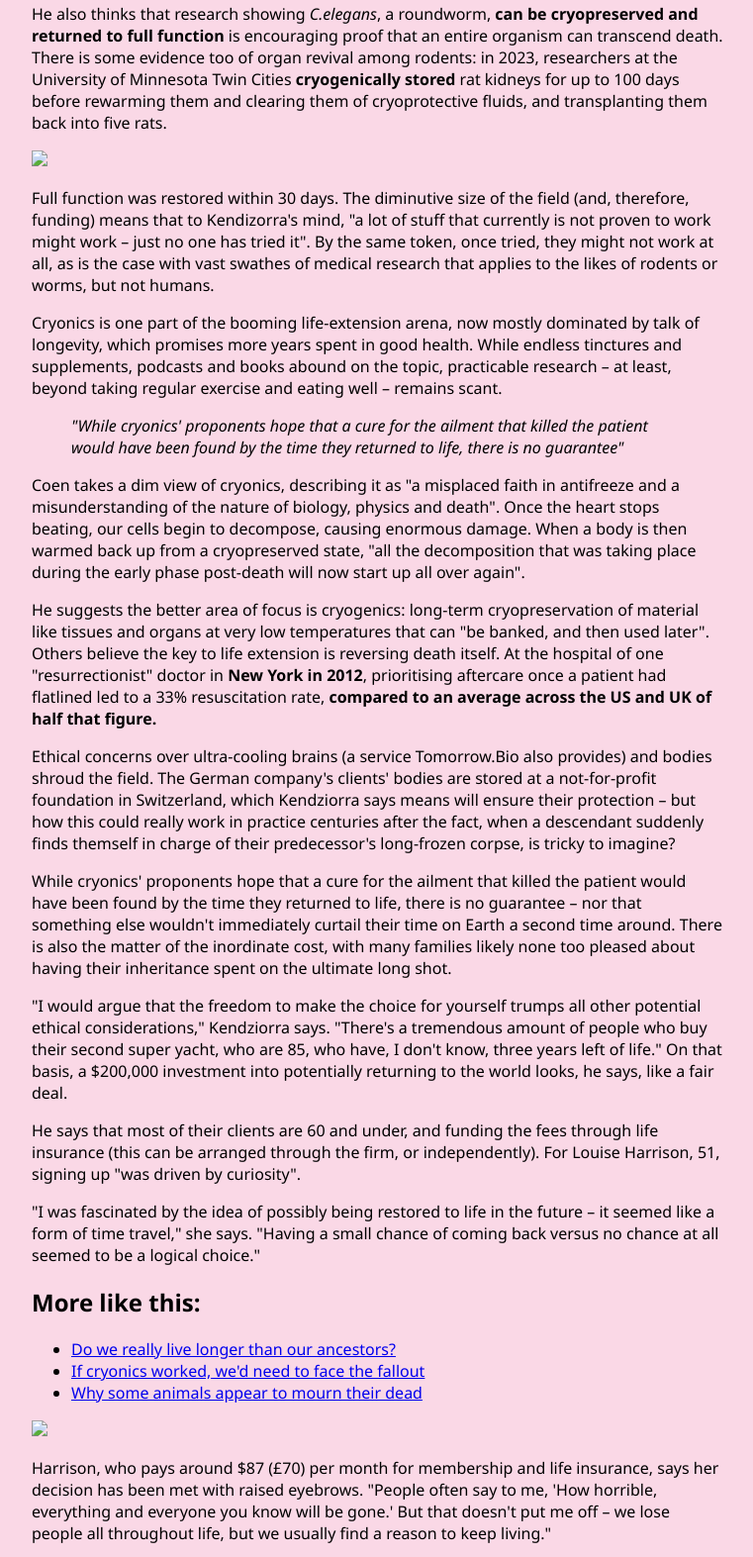
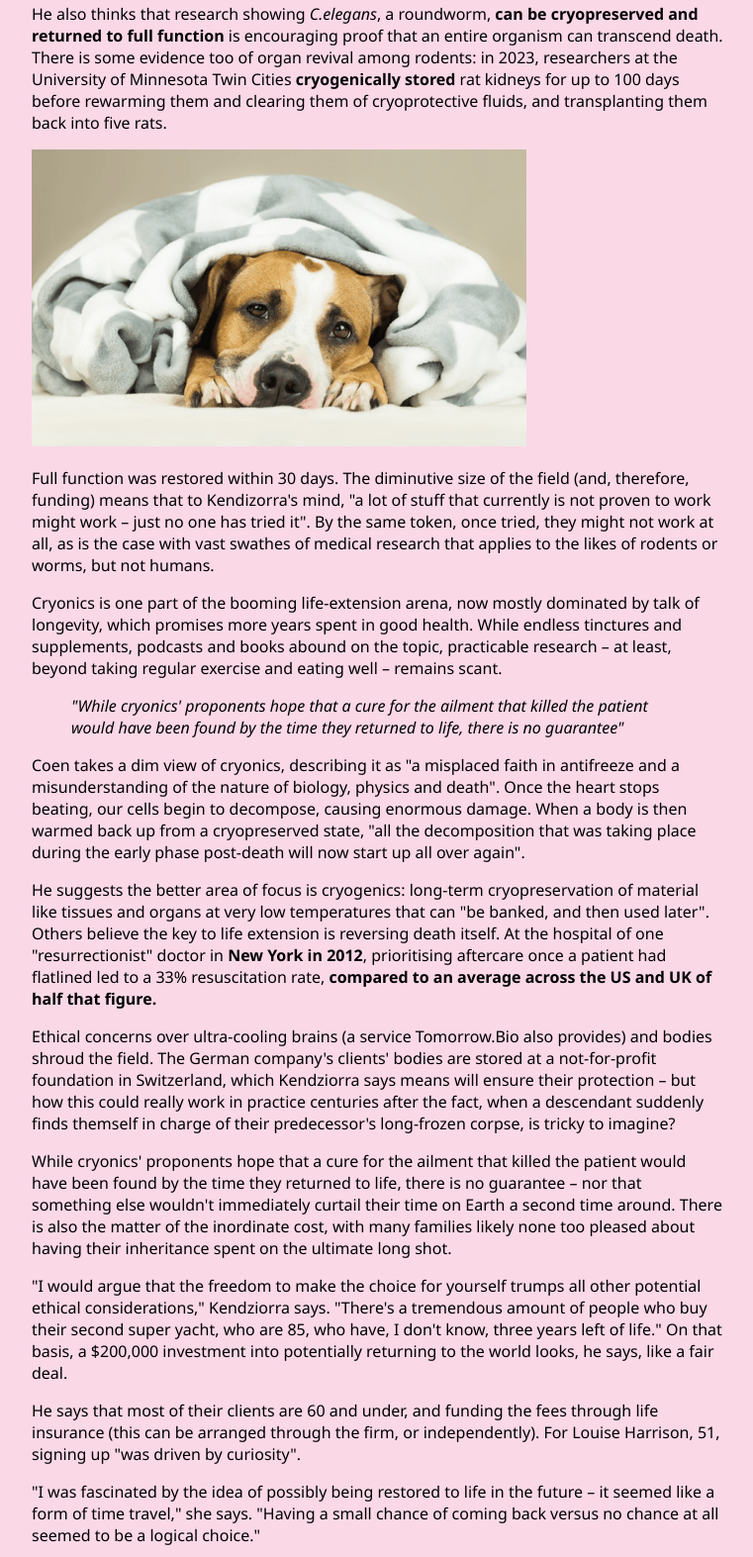
Before and after one commit to saalaura/vika, a plain HTML site: page index.html in a window 1280 px wide. Shown: the part 1827-3400 px from the top of the page at 99% size, without its empty margins (258-1019 px from the left). Drawn offline with Linux system fonts and the light colour scheme.

Commit message:
Update index.html

```diff
--- a/index.html
+++ b/index.html
@@ -51,7 +51,7 @@
     <p>He also thinks that research showing <i>C.elegans</i>, a roundworm, <b>can be cryopreserved and returned to full function</b> is encouraging proof that an entire organism can transcend death. There is some evidence too of organ revival among rodents: in 2023, researchers at the University of Minnesota Twin Cities <b>cryogenically stored</b> rat kidneys for up to 100 days before rewarming them and clearing them of cryoprotective fluids, and transplanting them back into five rats.</p>
 
 
-    <img class="kuva1" src="images/vilu.png">
+    <img class="kuva1" src="vilu.png">
 
 
     <p>Full function was restored within 30 days. The diminutive size of the field (and, therefore, funding) means that to Kendizorra's mind, "a lot of stuff that currently is not proven to work might work – just no one has tried it". By the same token, once tried, they might not work at all, as is the case with vast swathes of medical research that applies to the likes of rodents or worms, but not humans.</p>
@@ -81,7 +81,7 @@
         <li><a href="#">Why some animals appear to mourn their dead</a></li>
     </ul>
 
-    <img class="kuva1" src="images/haua.webp">
+    <img class="kuva1" src="haua.webp">
     <p>Harrison, who pays around $87 (£70) per month for membership and life insurance, says her decision has been met with raised eyebrows. "People often say to me, 'How horrible, everything and everyone you know will be gone.' But that doesn't put me off – we lose people all throughout life, but we usually find a reason to keep living."</p>
 
     <p>Tomorrow.Bio are hoping that their US rollout will capture those with a similar intrigue about what our future world looks like. According to the Cryonics Institute, the inaugural US company that launched in 1976, 2,000 people have signed up with 263 people "in suspension… we have seen steady growth in recent years as the idea seems to be catching on", they say. </p>
```
